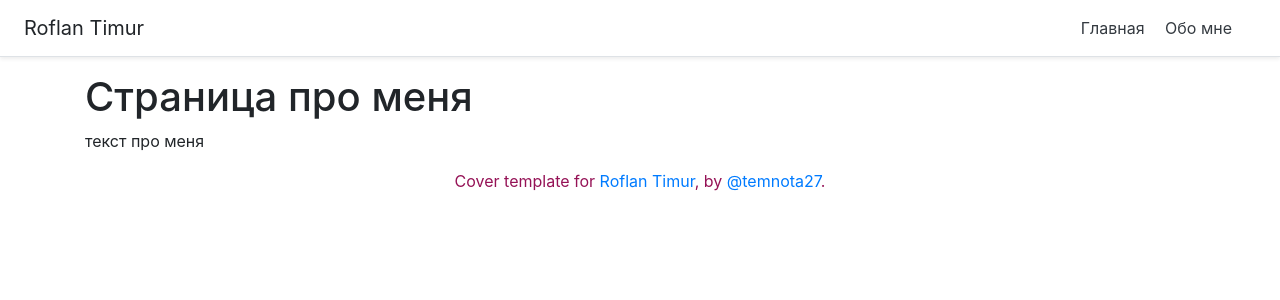
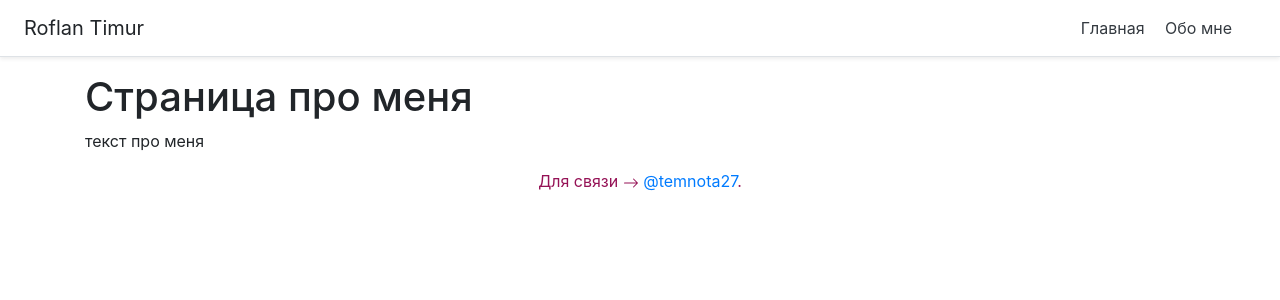
Before and after one commit to RoflanTimur/Sum_practice, a Django app: page /about in a window 1280 px wide. Shown: the top 300 px of the page. Run offline with Django 3.2, Linux system fonts and the light colour scheme; some libraries are stand-ins or nearby versions.

Commit message:
change footer

```diff
--- a/templates/blog/base.html
+++ b/templates/blog/base.html
@@ -23,9 +23,11 @@
 <div class="container">
     {%  block content  %}{% endblock %}
 </div>
-<footer class="mastfoot">
+<footer class="mastfoot mt-auto">
     <div class="inner">
-      <p>Cover template for <a href="https://roflantimur.pythonanywhere.com/">Roflan Timur</a>, by <a href="https://www.instagram.com/temnota27/">@temnota27</a>.</p>
+      <p>Для связи <svg width="1em" height="1em" viewBox="0 0 16 16" class="bi bi-arrow-right" fill="currentColor" xmlns="http://www.w3.org/2000/svg">
+  <path fill-rule="evenodd" d="M1 8a.5.5 0 0 1 .5-.5h11.793l-3.147-3.146a.5.5 0 0 1 .708-.708l4 4a.5.5 0 0 1 0 .708l-4 4a.5.5 0 0 1-.708-.708L13.293 8.5H1.5A.5.5 0 0 1 1 8z"/>
+</svg> <a href="https://www.instagram.com/temnota27/">@temnota27</a>.</p>
     </div>
     </footer>
 </body>
```
